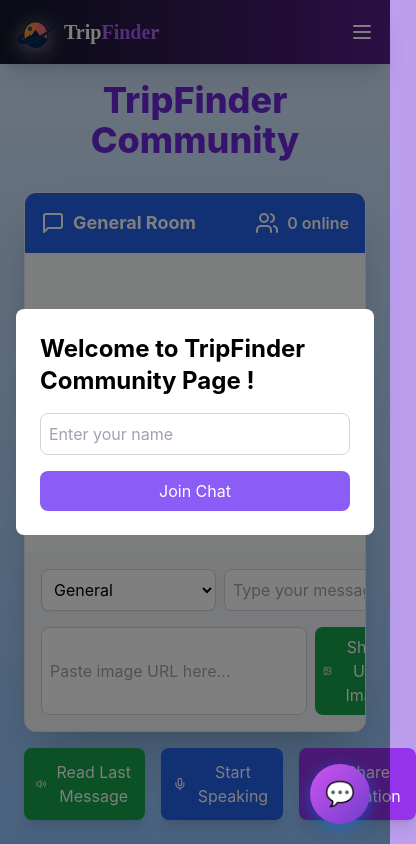
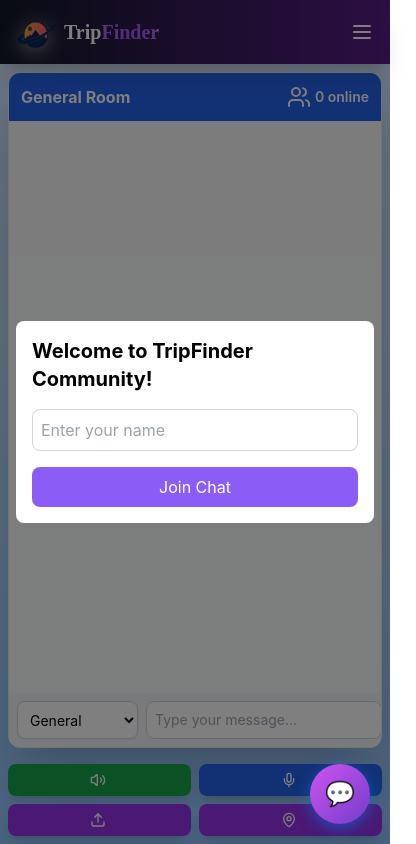
Before and after one commit to Piyush11204/TripFinder, a React (Create React App) app in the folder client/: page /chat in a window 390 px wide. Shown: the top 844 px of the page, 416 px wide, since content can reach past the window. Built offline with nearby package versions, Linux system fonts and the light colour scheme; a web font is replaced by a local one.

Commit message:
Update API endpoints to use production URLs and adjust z-index values in the chatbot component

```diff
--- a/client/public/index.html
+++ b/client/public/index.html
@@ -157,7 +157,7 @@
             box-shadow: 0 4px 20px rgba(0, 0, 0, 0.3);
             display: none;
             /* Initially hidden */
-            z-index: 9999;
+            z-index:9999;
             transition: transform 0.3s ease-in-out;
             /* Animation */
         }
@@ -174,7 +174,7 @@
             height: 60px;
             box-shadow: 0 4px 15px rgba(0, 123, 255, 0.5);
             cursor: pointer;
-            z-index: 10000;
+            z-index: 95999;
             /* Above the iframe */
             transition: background 0.3s, transform 0.3s;
             /* Animation */
--- a/client/src/Pages/ChatSection/ChatApp.jsx
+++ b/client/src/Pages/ChatSection/ChatApp.jsx
@@ -1,6 +1,6 @@
 import React, { useEffect, useState, useRef } from 'react';
 import { io } from 'socket.io-client';
-import { Send, Users, MessageSquare, Volume2, Mic, MapPin, Image, Upload } from 'lucide-react';
+import { Send, Users, MessageSquare, Volume2, Mic, MapPin, Upload } from 'lucide-react';
 
 const NameModal = ({ isOpen, onSubmit }) => {
   const [name, setName] = useState('');
@@ -16,8 +16,8 @@ const NameModal = ({ isOpen, onSubmit }) => {
 
   return (
     <div className="fixed inset-0 bg-black bg-opacity-50 flex items-center justify-center p-4 z-50">
-      <div className="bg-white rounded-lg p-6 w-full max-w-md">
-        <h2 className="text-2xl font-bold mb-4">Welcome to TripFinder Community Page       !</h2>
+      <div className="bg-white rounded-lg p-4 w-full max-w-sm">
+        <h2 className="text-xl sm:text-2xl font-bold mb-4">Welcome to TripFinder Community!</h2>
         <form onSubmit={handleSubmit} className="space-y-4">
           <input
             type="text"
@@ -29,7 +29,7 @@ const NameModal = ({ isOpen, onSubmit }) => {
           />
           <button
             type="submit"
-            className="w-full bg-violet-500 text-white py-2 px-4 rounded-lg hover:bg-violet-500 transition duration-200"
+            className="w-full bg-violet-500 text-white py-2 px-4 rounded-lg hover:bg-violet-600 transition duration-200"
             disabled={!name.trim()}
           >
             Join Chat
@@ -46,7 +46,6 @@ const ChatApp = () => {
   const [currentRoom, setCurrentRoom] = useState('General');
   const [onlineUsers, setOnlineUsers] = useState(0);
   const [isListening, setIsListening] = useState(false);
-  const [imageURL, setImageURL] = useState('');
   const [userName, setUserName] = useState('');
   const [showModal, setShowModal] = useState(true);
   const messagesEndRef = useRef(null);
@@ -74,8 +73,6 @@ const ChatApp = () => {
       };
     }
   }, [userName]);
-
-
 
   useEffect(() => {
     setMessages([]);
@@ -113,20 +110,12 @@ const ChatApp = () => {
     }
   };
 
-  const handleImageShare = () => {
-    if (imageURL.trim()) {
-      const message = `${userName} shared an image: <img src="${imageURL}" class="w-32 h-32 cursor-pointer" alt="Shared content" />`;
-      socket.current.emit('chat message', { room: currentRoom, message });
-      setImageURL('');
-    }
-  };
-
   const handleFileUpload = (event) => {
     const file = event.target.files[0];
     if (file) {
       const reader = new FileReader();
       reader.onloadend = () => {
-        const message = `${userName} shared an image: <img src="${reader.result}" class="w-32 h-32 cursor-pointer" alt="Shared content" />`;
+        const message = `${userName} shared an image: <img src="${reader.result}" class="w-32 h-32 object-cover rounded-lg cursor-pointer" alt="Shared content" />`;
         socket.current.emit('chat message', { room: currentRoom, message });
       };
       reader.readAsDataURL(file);
@@ -157,14 +146,14 @@ const ChatApp = () => {
             ${userName} shared their location:
             <iframe
               src="https://www.google.com/maps?q=${latitude},${longitude}&z=15&output=embed"
-              width="400"
-              height="300"
+              width="100%"
+              height="250"
               frameborder="0"
               style="border:0;"
               allowfullscreen=""
               aria-hidden="false"
               tabindex="0"
-              class="mt-2 w-full max-w-lg"
+              class="mt-2 rounded-lg"
             ></iframe>
           `;
           socket.current.emit('chat message', { room: currentRoom, message: locationMessage });
@@ -186,50 +175,50 @@ const ChatApp = () => {
   return (
     <>
       <NameModal isOpen={showModal} onSubmit={handleNameSubmit} />
-      <div className="flex flex-col h-screen bg-gradient-to-b from-blue-100 to-blue-300 p-6">
-        <h2 className="text-4xl mt-14 font-extrabold text-center mb-8 text-violet-700">
+      <div className="flex flex-col min-h-screen bg-gradient-to-b from-blue-100 to-blue-300 p-2 sm:p-4 md:p-6">
+        <h2 className="text-2xl sm:text-3xl md:text-4xl mt-4 sm:mt-8 md:mt-14 font-extrabold text-center mb-4 sm:mb-6 md:mb-8 text-violet-700">
           TripFinder Community {userName ? `- Welcome, ${userName}!` : ''}
         </h2>
 
         <div className="flex-grow flex flex-col bg-white rounded-xl shadow-2xl overflow-hidden border border-gray-200">
-          <div className="bg-blue-600 text-white p-4 flex justify-between items-center">
+          <div className="bg-blue-600 text-white p-3 sm:p-4 flex justify-between items-center">
             <div className="flex items-center">
-              <MessageSquare className="mr-2" />
-              <span className="font-bold text-lg">{currentRoom} Room</span>
+              <MessageSquare className="mr-2 hidden sm:block" />
+              <span className="font-bold text-base sm:text-lg">{currentRoom} Room</span>
             </div>
             <div className="flex items-center">
-              <Users className="mr-2" />
-              <span className="font-semibold">{onlineUsers} online</span>
+              <Users className="mr-1 sm:mr-2" />
+              <span className="font-semibold text-sm sm:text-base">{onlineUsers} online</span>
             </div>
           </div>
 
-          <div className="flex-grow overflow-y-auto p-4 bg-gray-50">
+          <div className="flex-grow overflow-y-auto p-2 sm:p-4 bg-gray-50">
             {messages.map((msg, index) => (
               <div
                 key={index}
-                className={`p-3 rounded-lg my-2 shadow-md ${
+                className={`p-2 sm:p-3 rounded-lg my-2 shadow-md ${
                   msg.includes(`${userName}:`) ? 'bg-blue-100 ml-auto' : 'bg-gray-200'
-                } max-w-3/4`}
+                } max-w-[85%] sm:max-w-3/4 text-sm sm:text-base`}
                 dangerouslySetInnerHTML={{ __html: msg }}
               />
             ))}
             <div ref={messagesEndRef} />
           </div>
 
-          <div className="p-4 bg-gray-100">
+          <div className="p-2 sm:p-4 bg-gray-100">
             <form onSubmit={handleFormSubmit} className="flex space-x-2">
               <select
-                className="border border-gray-300 rounded-lg p-2 bg-white shadow-sm focus:ring-2 focus:ring-blue-500 focus:outline-none"
+                className="border border-gray-300 rounded-lg p-2 bg-white shadow-sm focus:ring-2 focus:ring-blue-500 focus:outline-none text-sm sm:text-base"
                 onChange={(e) => setCurrentRoom(e.target.value)}
                 value={currentRoom}
               >
                 <option value="General">General</option>
-                <option value="Sports">Hotels</option>
-                <option value="Technology">Trips</option>
-                <option value="Music">International Trips</option>
+                <option value="Hotels">Hotels</option>
+                <option value="Trips">Trips</option>
+                <option value="International">International</option>
               </select>
               <input
-                className="flex-grow border border-gray-300 rounded-lg p-2 focus:ring-2 focus:ring-blue-500 focus:outline-none"
+                className="flex-grow border border-gray-300 rounded-lg p-2 focus:ring-2 focus:ring-blue-500 focus:outline-none text-sm sm:text-base"
                 placeholder="Type your message..."
                 value={input}
                 onChange={(e) => setInput(e.target.value)}
@@ -238,27 +227,10 @@ const ChatApp = () => {
                 type="submit"
                 className="bg-blue-600 text-white p-2 rounded-lg hover:bg-blue-700 transition duration-200 flex items-center"
               >
-                <Send size={20} />
+                <Send size={18} />
               </button>
             </form>
 
-            <div className="flex mt-4 space-x-2">
-              <div className="flex-grow flex space-x-2">
-                <input
-                  type="url"
-                  className="flex-grow border border-gray-300 rounded-lg p-2 focus:ring-2 focus:ring-blue-500 focus:outline-none"
-                  placeholder="Paste image URL here..."
-                  value={imageURL}
-                  onChange={(e) => setImageURL(e.target.value)}
-                />
-                <button
-                  onClick={handleImageShare}
-                  className="bg-green-600 text-white p-2 rounded-lg hover:bg-green-700 transition duration-200 flex items-center"
-                >
-                  <Image size={20} className="mr-2" />
-                  Share URL Image
-                </button>
-              </div>
             <input
               type="file"
               accept="image/*"
@@ -266,42 +238,42 @@ const ChatApp = () => {
               onChange={handleFileUpload}
               className="hidden"
             />
-              <button
-                onClick={() => fileInputRef.current.click()}
-                className="bg-purple-600 text-white p-2 rounded-lg hover:bg-purple-700 transition duration-200 flex items-center"
-              >
-                <Upload size={20} className="mr-2" />
-                Upload Image
-              </button>
-            </div>
           </div>
         </div>
 
-        <div className="flex space-x-4 mt-4">
+        <div className="grid grid-cols-2 sm:grid-cols-4 gap-2 sm:gap-4 mt-4">
           <button
             onClick={handleTextToSpeech}
-            className="bg-green-600 text-white p-3 rounded-lg hover:bg-green-700 transition duration-200 flex items-center justify-center shadow-lg"
+            className="bg-green-600 text-white p-2 sm:p-3 rounded-lg hover:bg-green-700 transition duration-200 flex items-center justify-center shadow-lg text-sm sm:text-base"
           >
-            <Volume2 size={20} className="mr-2" />
-            Read Last Message
+            <Volume2 size={16} className="mr-1 sm:mr-2" />
+            <span className="hidden sm:inline">Read Last</span>
           </button>
 
           <button
             onClick={handleSpeechToText}
             className={`${
               isListening ? 'bg-yellow-600' : 'bg-blue-600'
-            } text-white p-3 rounded-lg hover:opacity-90 transition duration-200 flex items-center justify-center shadow-lg`}
+            } text-white p-2 sm:p-3 rounded-lg hover:opacity-90 transition duration-200 flex items-center justify-center shadow-lg text-sm sm:text-base`}
           >
-            <Mic size={20} className="mr-2" />
-            {isListening ? 'Listening...' : 'Start Speaking'}
+            <Mic size={16} className="mr-1 sm:mr-2" />
+            <span className="hidden sm:inline">{isListening ? 'Listening...' : 'Speak'}</span>
+          </button>
+
+          <button
+            onClick={() => fileInputRef.current.click()}
+            className="bg-purple-600 text-white p-2 sm:p-3 rounded-lg hover:bg-purple-700 transition duration-200 flex items-center justify-center shadow-lg text-sm sm:text-base"
+          >
+            <Upload size={16} className="mr-1 sm:mr-2" />
+            <span className="hidden sm:inline">Upload</span>
           </button>
 
           <button
             onClick={handleLocationShare}
-            className="bg-purple-600 text-white p-3 rounded-lg hover:bg-purple-700 transition duration-200 flex items-center justify-center shadow-lg"
+            className="bg-purple-600 text-white p-2 sm:p-3 rounded-lg hover:bg-purple-700 transition duration-200 flex items-center justify-center shadow-lg text-sm sm:text-base"
           >
-            <MapPin size={20} className="mr-2" />
-            Share Location
+            <MapPin size={16} className="mr-1 sm:mr-2" />
+            <span className="hidden sm:inline">Location</span>
           </button>
         </div>
       </div>
```
Also changed, not shown: client/src/Pages/Admin/Dashboard.jsx (+4 -4 lines), client/src/Pages/LocationPage/LocationPage.jsx (+66 -87 lines). Lines whose indentation alone changed are shown as unchanged.
